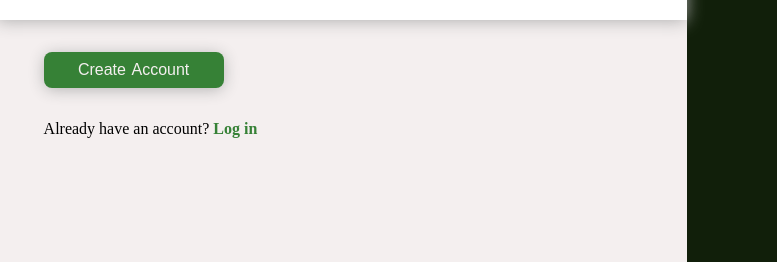
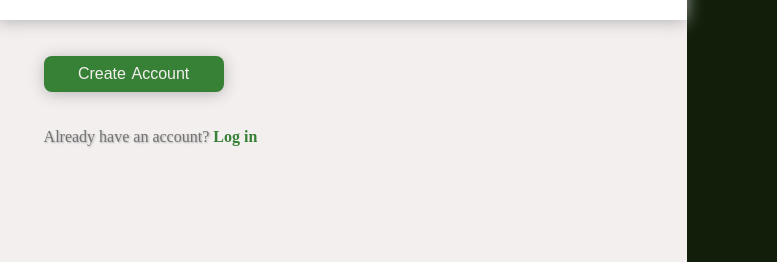
Before and after one commit to areyes-hub/sign-up-form, a plain HTML site: page index.html in a window 1280 px wide. Shown: the part 470-732 px from the top of the page, 503-1280 px from the left. Drawn offline with Linux system fonts and the light colour scheme.

Commit message:
Update layout

```diff
--- a/styles.css
+++ b/styles.css
@@ -44,7 +44,7 @@ button {
     width: 180px;
     font-size: medium;
     word-spacing: 2px;
-    margin: 32px 48px;
+    margin: 36px 48px;
     border: 0;
     border-radius: 8px;
     color: rgb(244, 239, 239);
@@ -59,6 +59,8 @@ button:hover {
 
 p {
     margin-left: 48px;
+    color: rgb(115, 115, 115);
+    text-shadow: 1px 1px 2px rgb(174, 174, 174);
 }
 
 a {
@@ -122,7 +124,7 @@ label[for="confirm"] {
     justify-content: left;
     flex-direction: column;
     width: 100%;
-    height: 740px;
+    height: 100vh;
 }
 
 .description-box {
@@ -173,6 +175,7 @@ label[for="confirm"] {
 
 .login {
     color: rgb(54, 129, 54);
+    text-shadow: none;
 }
 
 .login:hover {
```
